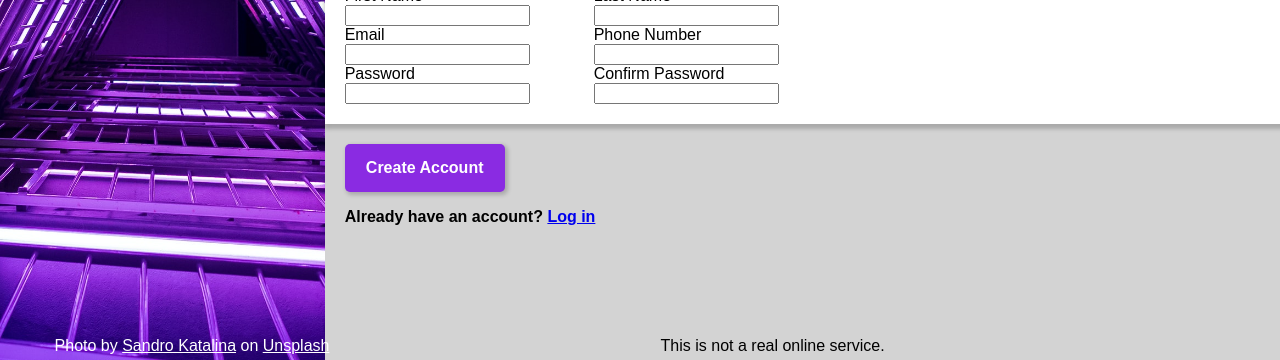
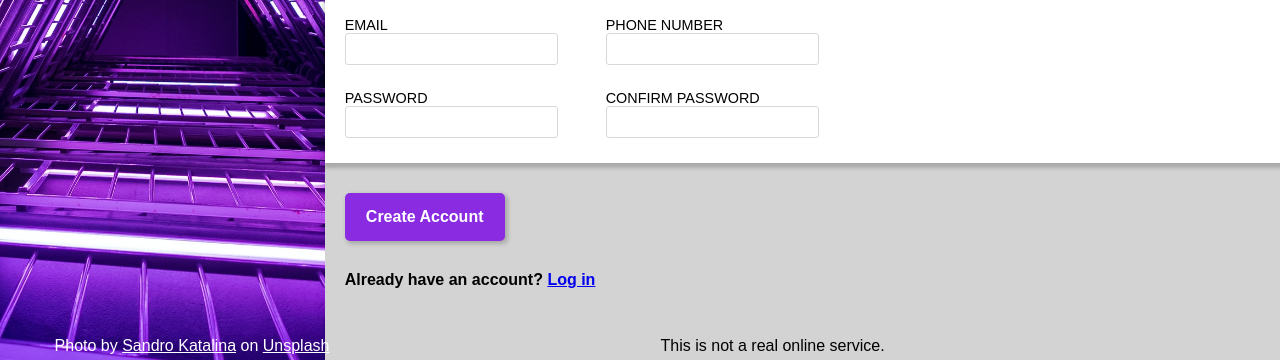
Before and after one commit to kihno/sign-up-form, a plain HTML site: page index.html in a window 1280 px wide. Shown: the part 440-800 px from the top of the page. Drawn offline with nearby package versions, Linux system fonts and the light colour scheme; a web font is replaced by a local one.

```diff
--- a/index.html
+++ b/index.html
@@ -30,30 +30,30 @@
             <p class="text">Sign Up</p>
 
             <div class="field">
-                <label for="first-name">First Name
+                <label for="first-name" class="label">First Name
                     <input type="text" id="first-name" name="first-name">
                 </label>
 
-                <label for="last-name">Last Name
+                <label for="last-name" class="label">Last Name
                     <input type="text" id="last-name" name="last-name">
                 </label>
             </div>
 
             <div class="field">
-                <label for="email">Email
+                <label for="email" class="label">Email
                     <input type="email" id="email" name="name">
                 </label>
-                <label for="phone">Phone Number
+                <label for="phone" class="label">Phone Number
                     <input type="tel" id="phone" name="phone">
                 </label>
             </div>
 
             <div class="field">
-                <label for="password">Password
+                <label for="password" class="label">Password
                     <input type="password" id="password" name="password">
                     <span id="inc-pwd"></span>
                 </label>
-                <label for="confirm-password">Confirm Password
+                <label for="confirm-password" class="label">Confirm Password
                     <input type="password" id="confirm-password" name="password">
                 </label>
             </div>
--- a/stylesheet.css
+++ b/stylesheet.css
@@ -48,12 +48,14 @@ h1 {
 
 #intro, #outro, form {
     padding-left: 20px;
+    margin-bottom: 30px;
 }
 
 form {
     display: flex;
     flex-direction: column;
     width: 100%;
+    gap: 20px;
     background-color: white;
     padding-bottom: 20px;
     box-shadow: 0 4px 4px 1px rgba(0,0,0,0.2);
@@ -64,19 +66,34 @@ form {
     gap: 4rem;
 }
 
+
 label {
     display: flex;
     flex-direction: column;
 }
 
+input {
+    border: 1px solid #d6d9dc;
+    border-radius: 3px;
+    width: 100%;
+    padding: 7px;
+    font-size: 14px;
+}
+
 .text {
     font-family: 'space mono', monospace;
     font-weight: bold;
-    font-size: 140%;;
+    font-size: 140%;
+}
+
+.label {
+    text-transform: uppercase;
+    font-weight: 500;
+    font-size: 90%;
+    margin-bottom: 5px;
 }
 
 button {
-    margin-top: 20px;
     height: 3rem;
     width: 10rem;
     border: none;
@@ -90,6 +107,7 @@ button {
 
 #login {
     font-weight: bold;
+    margin-top: 30px;
 }
 
 #credit {
```
